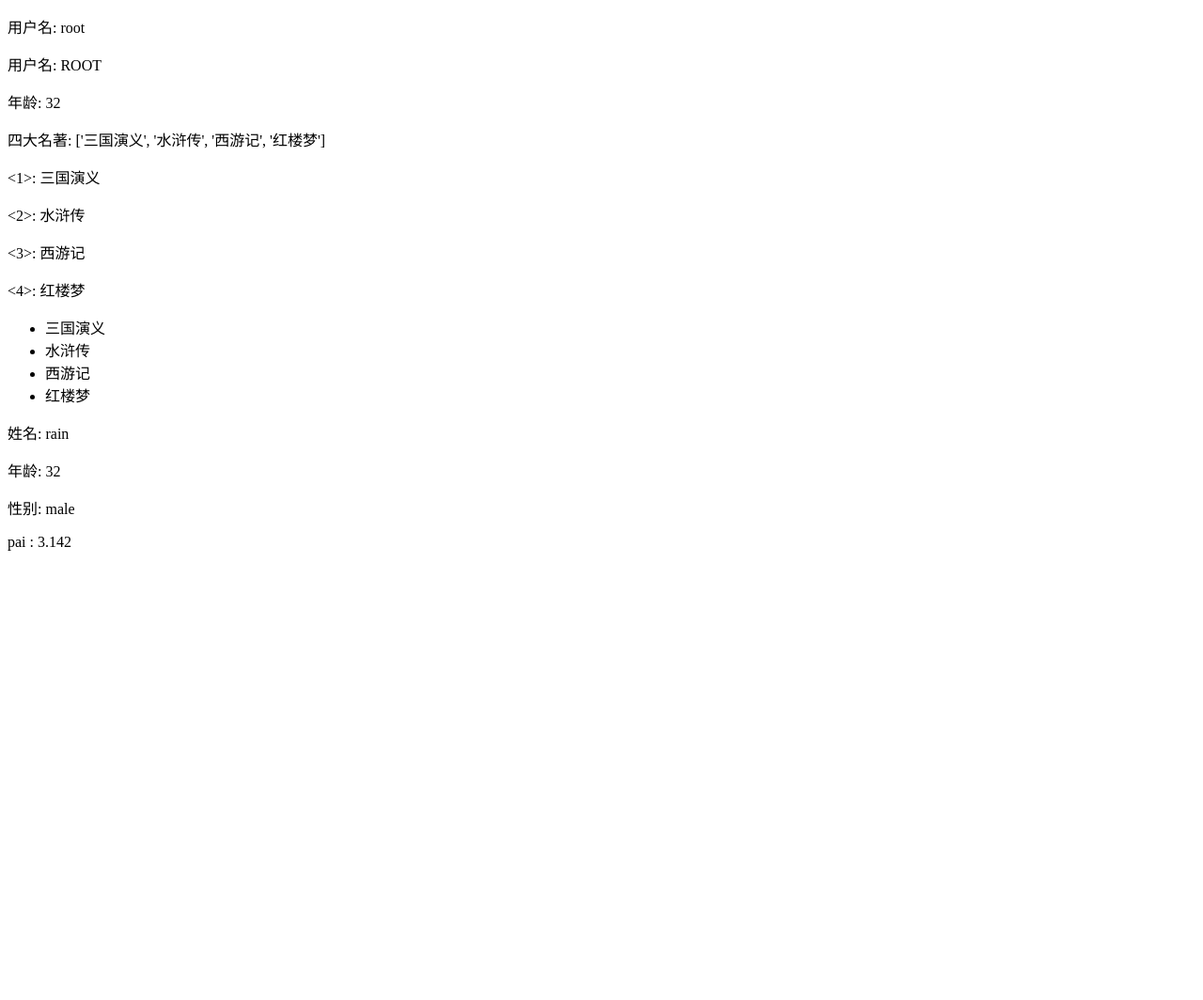
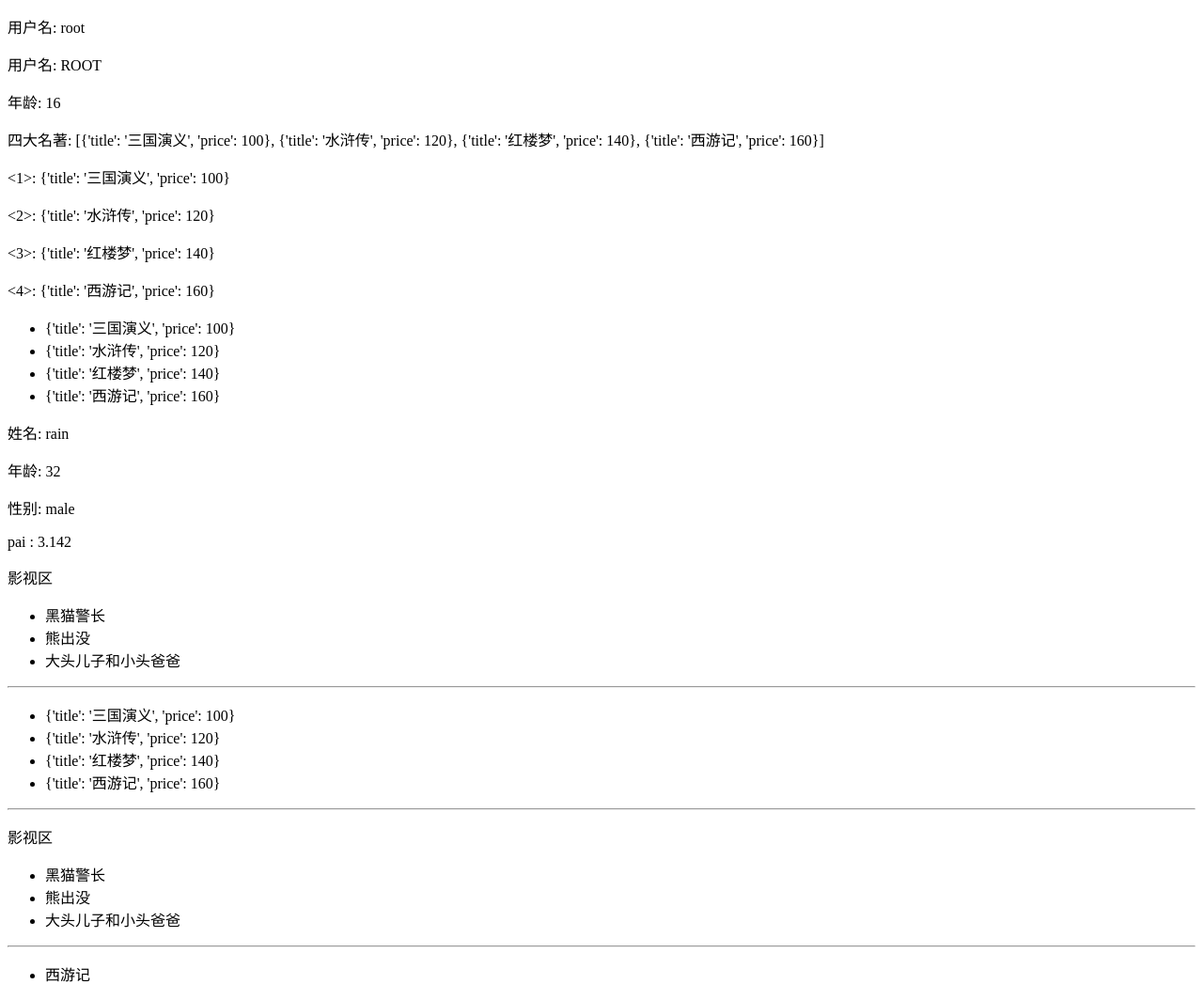
Before and after one commit to Xiaopan-code/Fast-Api-Study, a FastAPI app: page /index in a window 1280 px wide. Shown: the whole page at 94% size. Before the commit the page ends 586 px from the top, so only its background shows below. Run offline with FastAPI, Linux system fonts and the light colour scheme.

Commit message:
jinja2 模板语法-控制器结构(分支以及循环)

```diff
--- a/07-模板/main.py
+++ b/07-模板/main.py
@@ -10,10 +10,15 @@ templates = Jinja2Templates(directory="templates")
 @app.get("/index")
 def index(request: Request):
     name = "root"
-    age = 32
-    books = ["三国演义", "水浒传", "西游记", "红楼梦"]
+    age = 16
+    books = [{"title": "三国演义", "price": 100},
+             {"title": "水浒传", "price": 120},
+             {"title": "红楼梦", "price": 140},
+             {"title": "西游记", "price": 160}]
     info = {"name": "rain", "age": 32, "gender": "male"}
     pai = 3.141592653589793
+
+    movies = {"adult_movies": ["日韩","欧美","国产"], "young_movies": ["黑猫警长","熊出没","大头儿子和小头爸爸"]}
 
     return templates.TemplateResponse(
         "index.html",      # 模板文件
@@ -23,7 +28,8 @@ def index(request: Request):
             "age": age,
             "books": books,
             "info": info,
-            "pai": pai
+            "pai": pai,
+            "movies": movies
          },     # context上下文对象,一个字典
     )
 
--- a/07-模板/templates/index.html
+++ b/07-模板/templates/index.html
@@ -28,5 +28,62 @@
 
 <p>pai : {{ pai|round(3) }}</p>
 
+<p>影视区</p>
+
+{% if age > 18 %}
+
+<ul>
+    <li>日韩</li>
+    <li>欧美</li>
+    <li>国产</li>
+</ul>
+
+{% else %}
+
+<ul>
+    <li>黑猫警长</li>
+    <li>熊出没</li>
+    <li>大头儿子和小头爸爸</li>
+</ul>
+
+{% endif %}
+
+<hr>
+<ul>
+    {% for book in books %}
+    <li>{{ book }}</li>
+    {% endfor %}
+</ul>
+
+<hr>
+<p>影视区</p>
+
+{% if age > 18 %}
+
+<ul>
+    {% for movie in movies.adult_movies %}
+    <li>{{ movie }}</li>
+    {% endfor %}
+</ul>
+
+{% else %}
+
+<ul>
+    {% for movie in movies.young_movies %}
+    <li>{{ movie }}</li>
+    {% endfor %}
+</ul>
+
+{% endif %}
+
+<hr>
+<ul>
+    {% for book in books %}
+    {% if book.price > 150 %}
+        <li>{{ book.title }}</li>
+    {% endif %}
+    {% endfor %}
+</ul>
+
 </body>
 </html>
```
